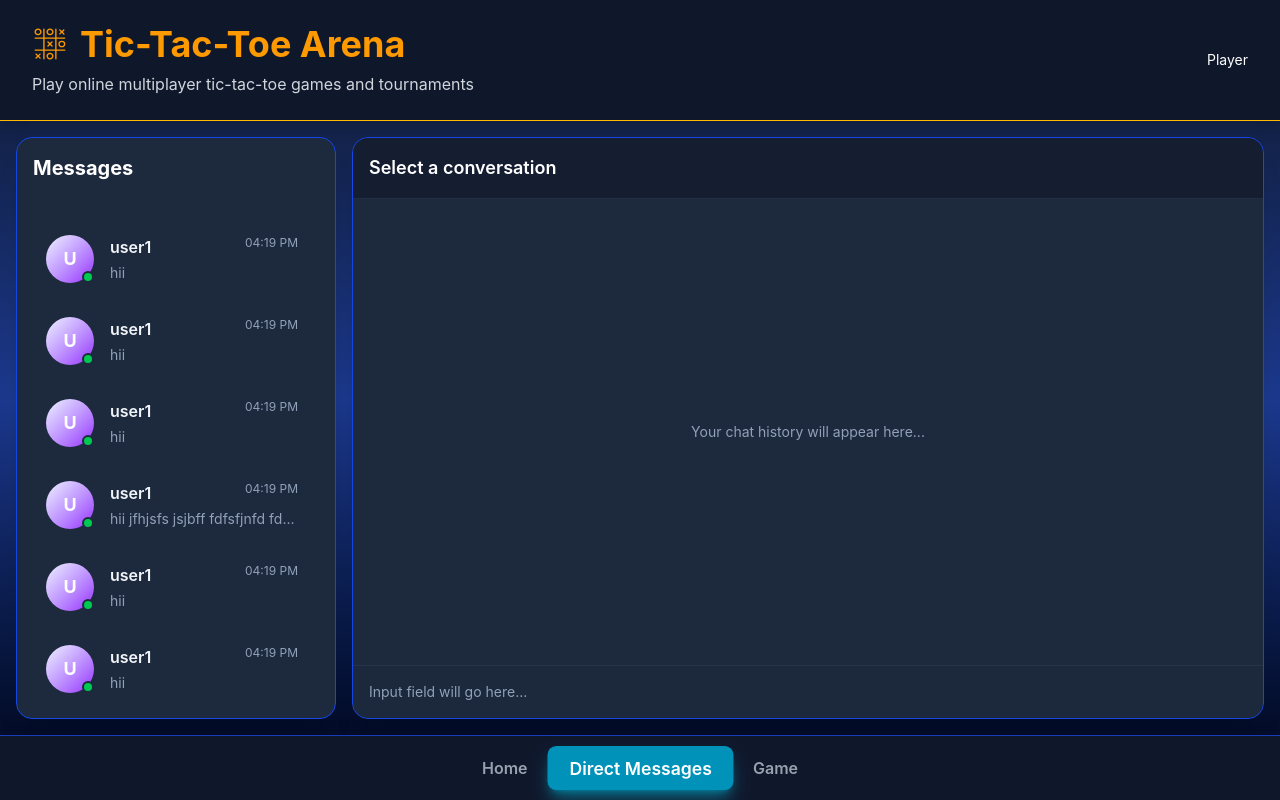
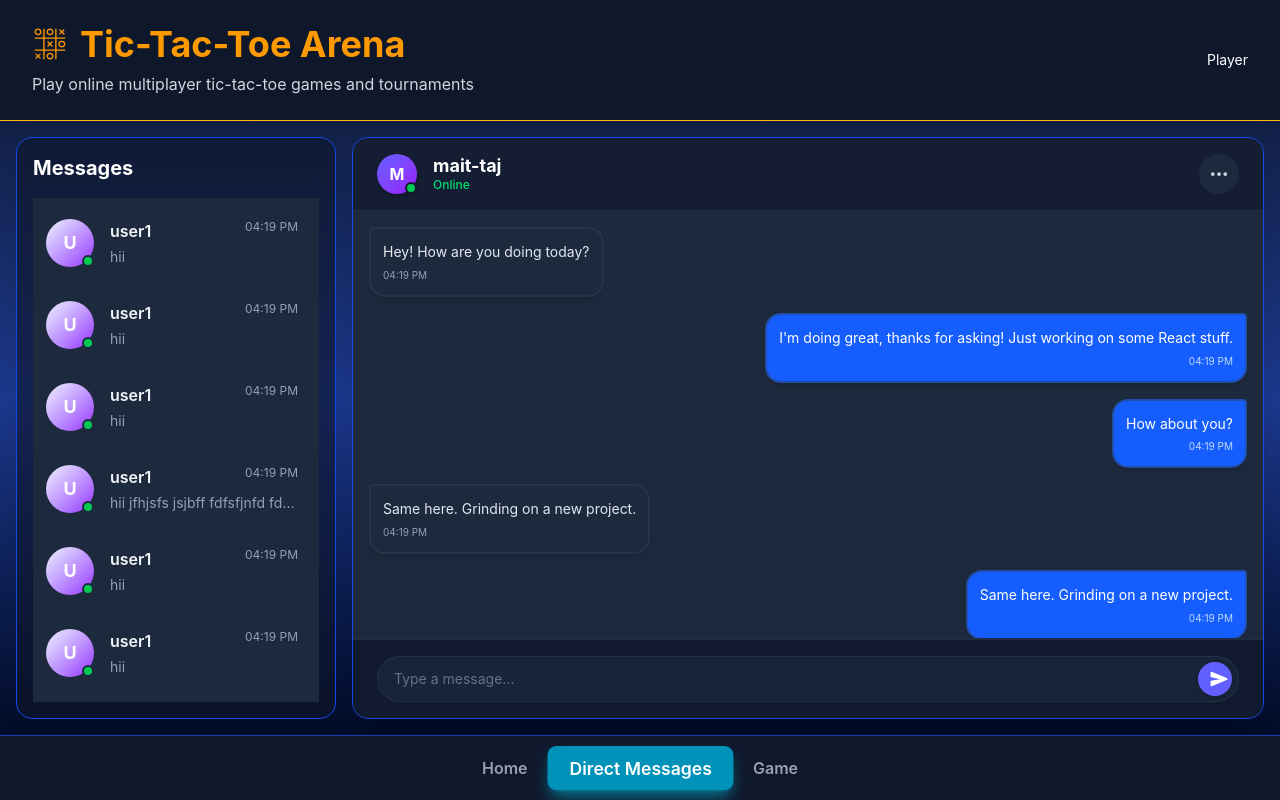
Before and after one commit to Yu-joseph/ft_transcendence, a React (Vite) app in the folder chat-system/frontend/: page /chat in a window 1280 px wide. Built offline with nearby package versions, Linux system fonts and the light colour scheme.

Commit message:
frontend: chat-message and mess-input done

```diff
--- a/chat-system/frontend/src/components/chat/ChatInput.tsx
+++ b/chat-system/frontend/src/components/chat/ChatInput.tsx
@@ -1,7 +1,23 @@
+import  { IoSend }  from 'react-icons/io5'
 export  function    ChatInput() {
     return (
-        <footer className="p-4 border-t border-slate-700/50 bg-slate-800/50">
-          <p className="text-slate-400 text-sm">Input field will go here...</p>
+        <footer className="px-6 py-4 border-t-2 border-slate-700/50 bg-slate-900/80 backdrop:blur-md sticky bottom-0 z-0">
+            <div className='flex items-center gap-3'>
+
+            </div>
+            <form className='flex-1 flex items-center bg-slate-800/80 border border-slate-700/50 rounded-full pr-1.5 pl-4
+                 focus-within:border-indigo-500/50 transition-all duration-200 shadow-inner'>
+                <input
+                    type="text"
+                    className='flex-1 bg-transparent py-3 text-sm text-white placeholder:text-slate-500 outline-none'
+                    placeholder='Type a message...'
+                />
+                <button type='submit' className='p-2 ml-2 bg-indigo-500 hover:bg-indigo-600 rounded-full flex justify-center items-center shrink-0 my-1
+                                                text-white shadow-md transition-colors cursor-pointer'>
+                    <IoSend size={18} className='translate-x-1'/>
+                </button>
+            </form>
+
         </footer>
     );
 }
--- a/chat-system/frontend/src/components/chat/ChatMessage.tsx
+++ b/chat-system/frontend/src/components/chat/ChatMessage.tsx
@@ -1,14 +1,64 @@
+import  {IoEllipsisHorizontal} from 'react-icons/io5';
 export function ChatMessage() {
+    const messages = [
+    { id: 1, senderId: 2, content: "Hey! How are you doing today?", created_at: new Date() },
+    { id: 2, senderId: 1, content: "I'm doing great, thanks for asking! Just working on some React stuff.", created_at: new Date() },
+    { id: 3, senderId: 1, content: "How about you?", created_at: new Date() },
+    { id: 4, senderId: 2, content: "Same here. Grinding on a new project.", created_at: new Date() },
+    { id: 5, senderId: 1, content: "Same here. Grinding on a new project.", created_at: new Date() },
+    { id: 6, senderId: 2, content: "Same here. Grinding on a new project.", created_at: new Date() },
+    { id: 7, senderId: 1, content: " on a new project.", created_at: new Date() },
+    { id: 8, senderId: 2, content: "Same heroject.", created_at: new Date() },
+    { id: 9, senderId: 2, content: "Samect.", created_at: new Date() },
+    { id: 10, senderId: 1, content: " here. Grindint.", created_at: new Date() },
+    { id: 11, senderId: 2, content: " here. Grinding on a new project.", created_at: new Date() },
+    { id: 12, senderId: 2, content: " here. Grinding on a new project.", created_at: new Date() },
+    { id: 13, senderId: 1, content: " here. Grinding on a new project.", created_at: new Date() },
+
+    ];
+    const currentUserId = 1;
     return (
         <>
-            <header className="p-4 border-b border-slate-700/50 bg-slate-900/60">
-                <h3 className="text-lg font-semibold text-white">Select a conversation</h3>
+            <header className="px-6 py-4 border-b border-slate-700/50 bg-slate-900/60 flex justify-between items-center sticky top-0 z-10">
+                <div className="flex items-center gap-4">
+                    <div className="relative">
+                        <div className="w-10 h-10 rounded-full bg-linear-to-br from-indigo-500 to-purple-600 flex justify-center items-center text-white font-bold shadow-md">
+                            M
+                        </div>
+                        <div className="absolute bottom-0 right-0 bg-green-500 w-3 h-3 rounded-full border-2 border-slate-900"></div>
+                    </div>
+                    <div>
+                        <h3 className="text-lg text-white font-bold leading-tight">
+                            mait-taj
+                        </h3>
+                        <p className="text-xs text-green-400 font-medium">Online</p>
+                    </div>
+                </div>
+                <div className="flex flex-row items-center gap-3">
+                    <button className='w-10 h-10 rounded-full bg-slate-800 flex items-center justify-center hover:bg-slate-700 text-slate-300 transition-colors cursor-pointer'>
+                        <IoEllipsisHorizontal size={20}/>
+                    </button>
+                </div>
             </header>
 
-            <div className="flex-1 p-4 overflow-y-auto">
-            <p className="text-slate-400 text-sm flex h-full items-center justify-center">
-                Your chat history will appear here...
-            </p>
+            <div className="flex-1 p-4 overflow-y-auto flex flex-col gap-4" >
+                {
+                    messages.map(m => {
+                        const   isMe = m.senderId === currentUserId;
+                        return (
+                            <div key={m.id} className={`flex ${isMe ? 'justify-end' : 'justify-start'}`}>
+                                <div className={`max-w-[70%] rounded-2xl p-3 shadow-md ${isMe ? 'bg-blue-600 text-white rounded-tr-sm border-2 border-slate-700/50' : 'bg-slate-800 text-slate-200 border-2 border-slate-700/50 rounded-tl-sm'}`}>
+                                    <p className='text-sm leading-relaxed'>
+                                    {m.content}
+                                    </p>
+                                    <div className={`text-[10px] mt-1 flex ${isMe ? 'text-blue-200 justify-end' : 'text-slate-400 justify-start'}`}>
+                                        {new Date(m.created_at).toLocaleTimeString([], {hour: '2-digit', minute: '2-digit'})}
+                                    </div>
+                                </div>
+                            </div>
+                        );
+                    })
+                }
             </div>
         </>
     );
--- a/chat-system/frontend/src/components/chat/ConversationList.tsx
+++ b/chat-system/frontend/src/components/chat/ConversationList.tsx
@@ -43,14 +43,13 @@ export  function ConversationList() {
     ]
 
     return (
-        <aside className="w-1/3 md:w-80 flex flex-col bg-slate-800 backdrop-blur-md border border-blue-700 rounded-2xl p-4 shadow-xl hover:border-amber-500 hover:scale-101 transition-all duration-300">
+        <aside className="w-1/3 md:w-80 flex flex-col bg-slate-900/60 backdrop-blur-md border border-blue-700 rounded-2xl p-4 shadow-xl hover:border-amber-500 hover:scale-101 transition-all duration-300">
 
-        <div className="pb-4 mb-4 border-b-amber-50 border-slate-700/50">
-          <h2 className="text-xl font-bold text-white">Messages</h2>
-
+        <div className="pb-2 mb-2">
+          <h2 className="text-xl font-bold text-white" >Messages</h2>
         </div>
 
-        <div className="flex-1 overflow-y-auto">
+        <div className="flex-1 overflow-y-auto bg-slate-800">
           <ul className="space-y-2 mt-2 flex-1 overflow-y-auto no-scrollbar pr-2">
             {
               conversationList.map((conv) => (
--- a/chat-system/frontend/src/pages/Chat.tsx
+++ b/chat-system/frontend/src/pages/Chat.tsx
@@ -6,7 +6,7 @@ export function Chat() {
   return (
     <main className="h-full flex p-4 gap-4 overflow-hidden container mx-auto maximum-w-7xl">
       <ConversationList/>
-      <section className="flex-1 flex flex-col bg-slate-800 backdrop-blur-md border border-blue-700 rounded-2xl shadow-xl overflow-hidden hover:border-amber-500 hover:scale-101 transition-all duration-300">
+      <section className="flex-1 flex flex-col bg-slate-800 border border-blue-700 rounded-2xl shadow-xl overflow-hidden hover:border-amber-500 hover:scale-101 transition-all duration-300">
         <ChatMessage/>
         <ChatInput/>
       </section>
```
